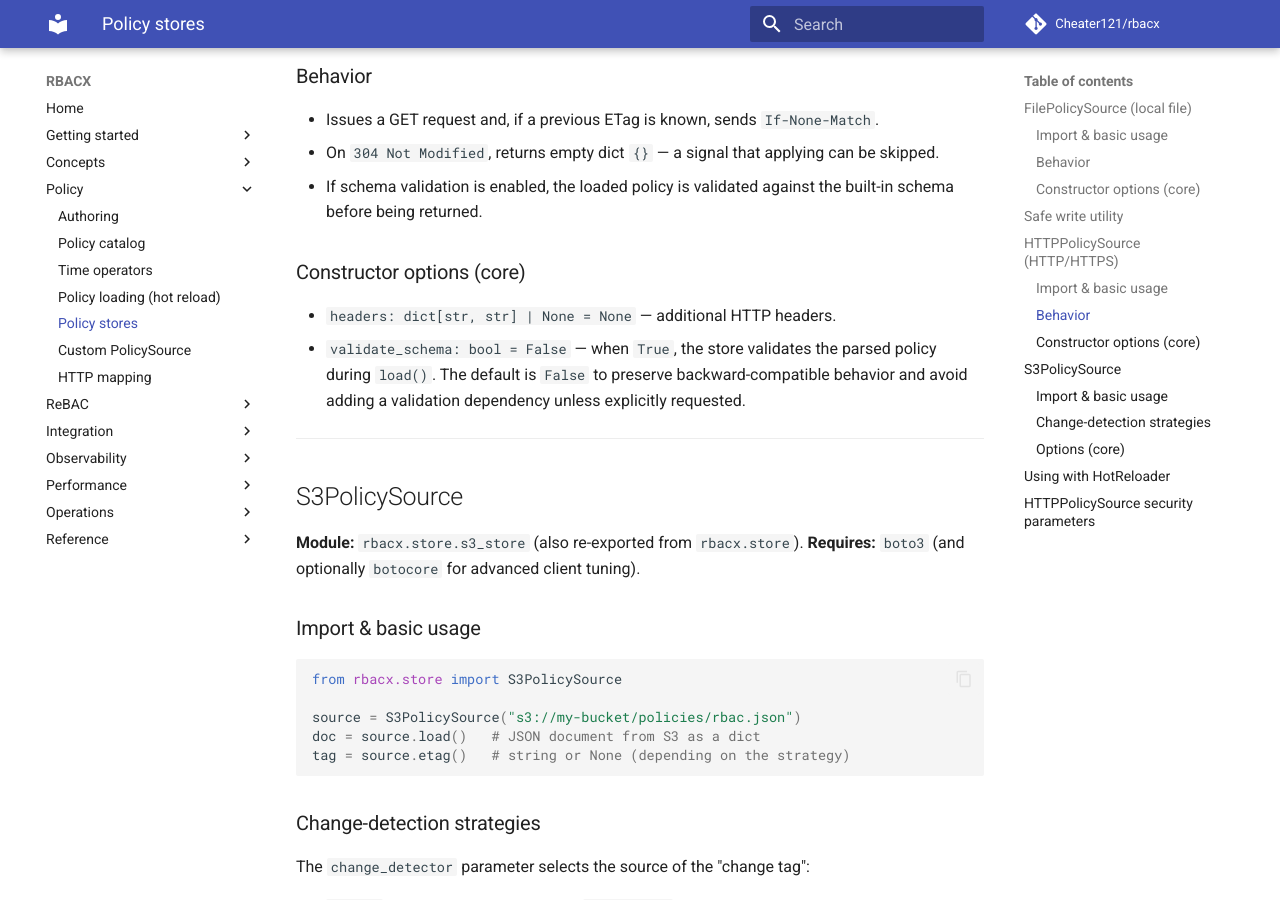
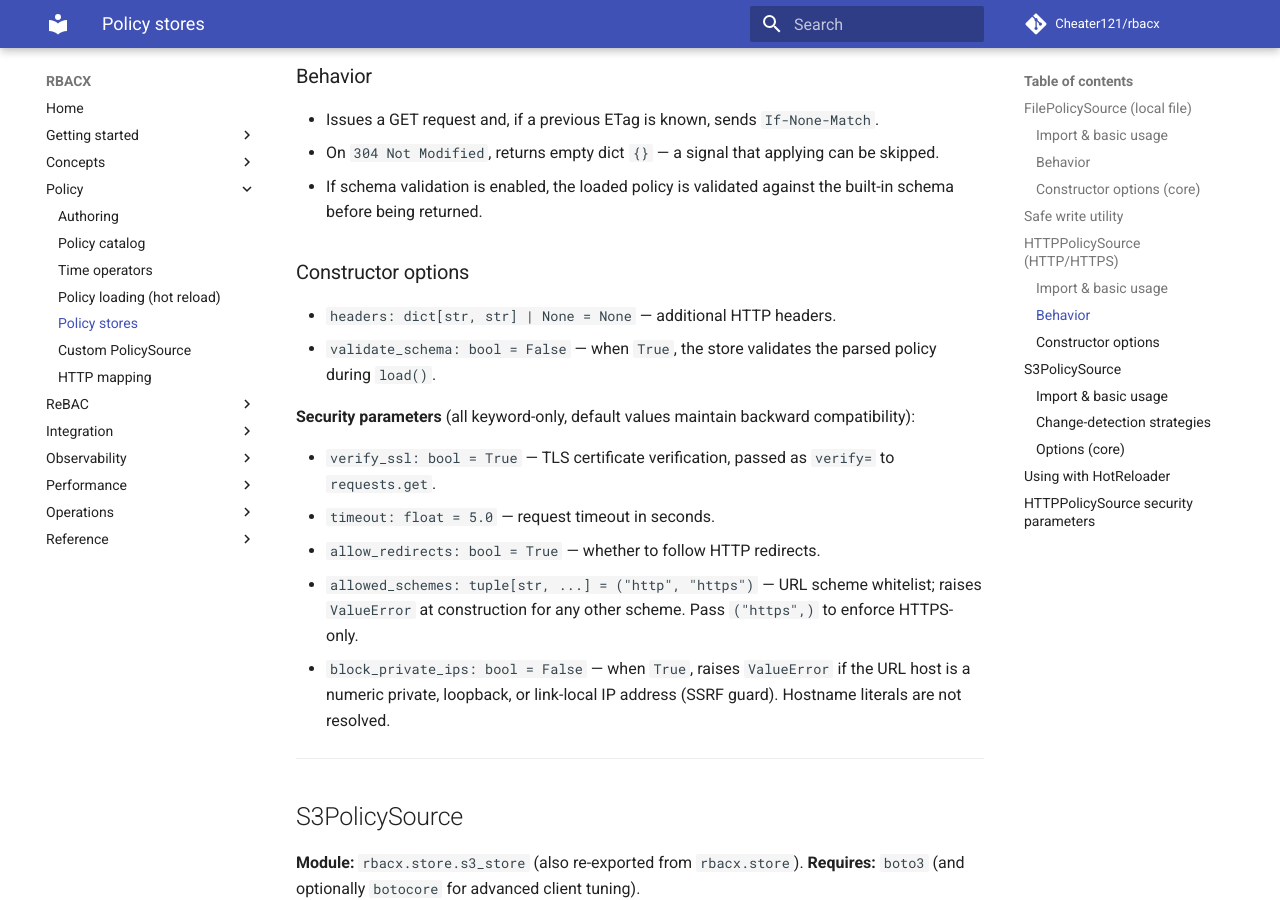
Before and after one commit to Cheater121/rbacx, an MkDocs documentation site: the page built from docs/policy_stores.md, in a window 1280 px wide and 900 px high, scrolled down 1501 px. Built offline with MkDocs 1.6.1 and Material for MkDocs 9.7.7, drawn with Linux system fonts in a browser that asks for light colours; comment, search, counter and statistics services are not loaded.

Commit message:
docs(store/http_store): document security defaults and depth guard (http-store-secure)

```diff
--- a/docs/policy_stores.md
+++ b/docs/policy_stores.md
@@ -70,10 +70,18 @@ tag = source.etag()   # last ETag (if provided by the server)
 * On `304 Not Modified`, returns empty dict `{}` — a signal that applying can be skipped.
 * If schema validation is enabled, the loaded policy is validated against the built-in schema before being returned.
 
-### Constructor options (core)
+### Constructor options
 
 * `headers: dict[str, str] | None = None` — additional HTTP headers.
-* `validate_schema: bool = False` — when `True`, the store validates the parsed policy during `load()`. The default is `False` to preserve backward-compatible behavior and avoid adding a validation dependency unless explicitly requested.
+* `validate_schema: bool = False` — when `True`, the store validates the parsed policy during `load()`.
+
+**Security parameters** (all keyword-only, default values maintain backward compatibility):
+
+* `verify_ssl: bool = True` — TLS certificate verification, passed as `verify=` to `requests.get`.
+* `timeout: float = 5.0` — request timeout in seconds.
+* `allow_redirects: bool = True` — whether to follow HTTP redirects.
+* `allowed_schemes: tuple[str, ...] = ("http", "https")` — URL scheme whitelist; raises `ValueError` at construction for any other scheme. Pass `("https",)` to enforce HTTPS-only.
+* `block_private_ips: bool = False` — when `True`, raises `ValueError` if the URL host is a numeric private, loopback, or link-local IP address (SSRF guard). Hostname literals are not resolved.
 
 ---
 
```
Also changed, not shown: docs/custom_policy_source.md (+1 -0 lines), docs/http_mapping.md (+1 -0 lines), docs/security.md (+0 -7 lines).
